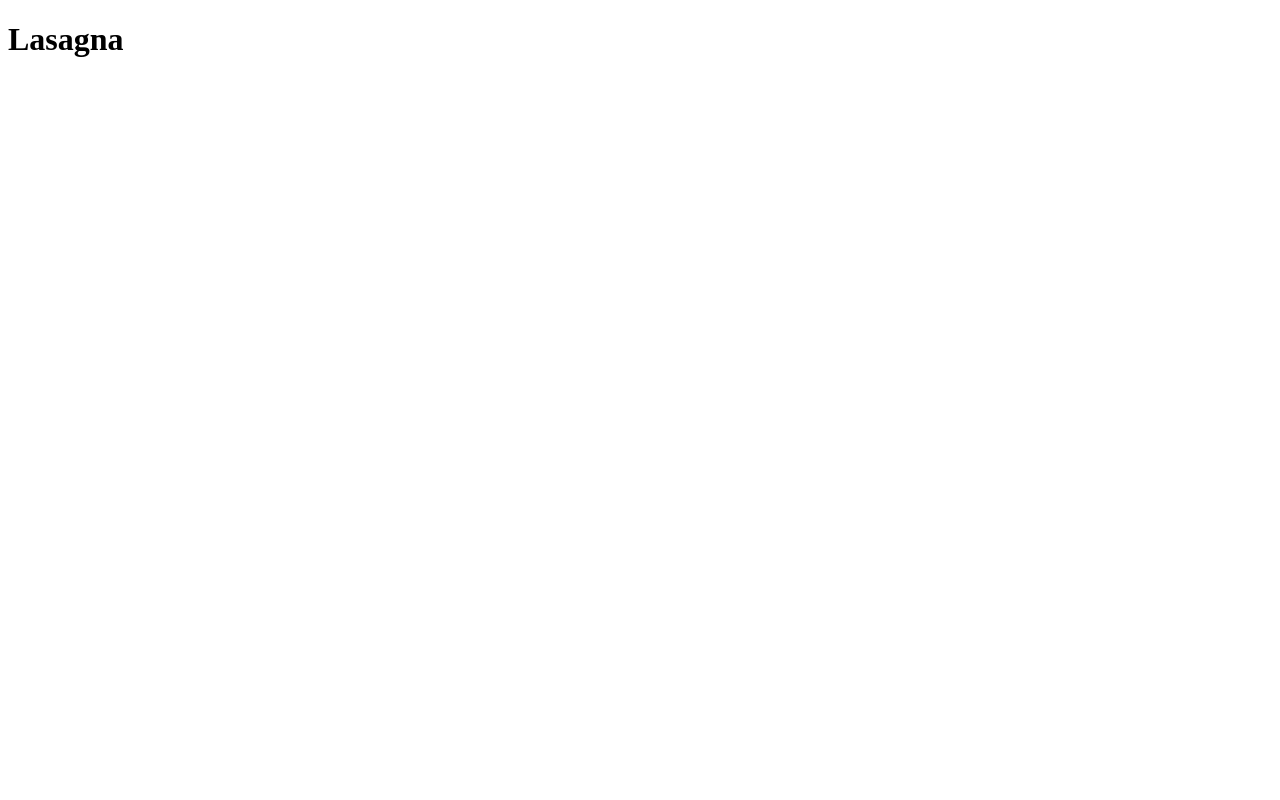
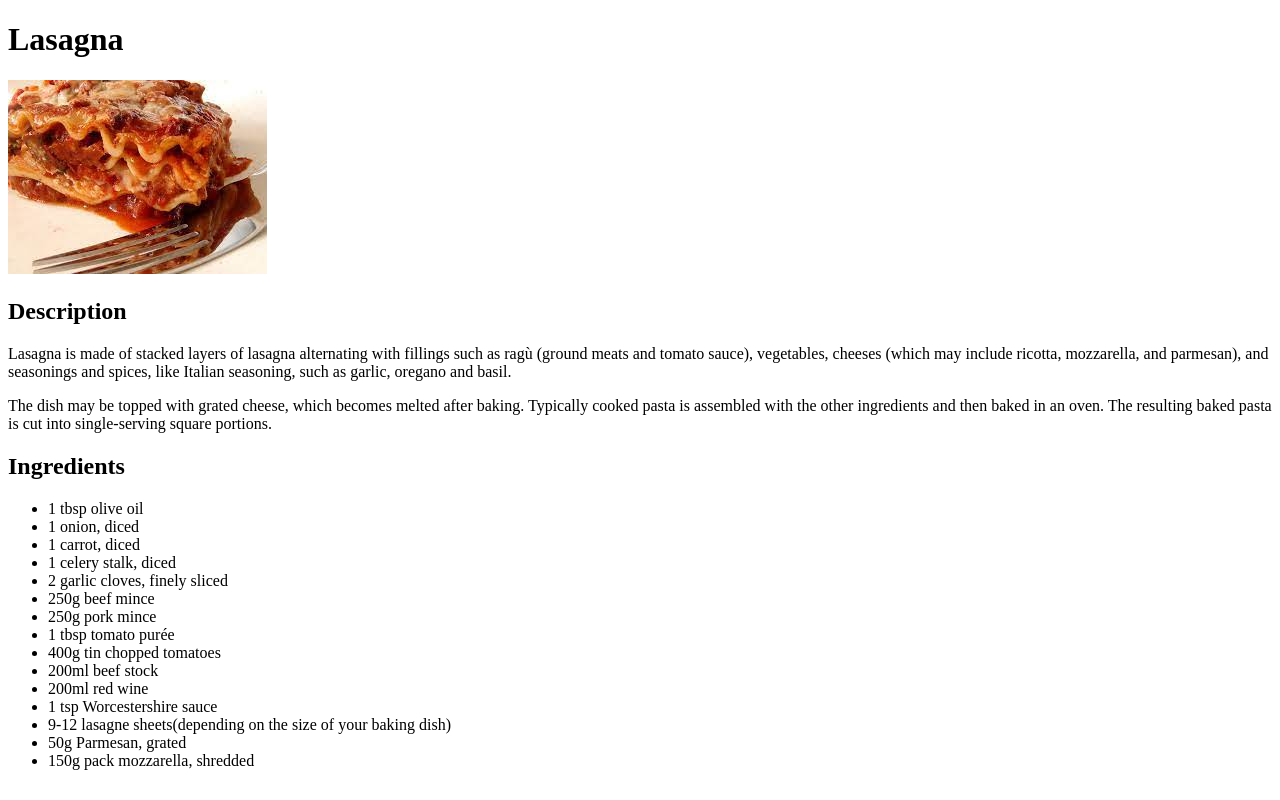
Before and after one commit to a14main/odin-recipes, a plain HTML site: page recipes/lasagna.html in a window 1280 px wide. Drawn offline with Linux system fonts and the light colour scheme.

Commit message:
Add lasagna image and ingredients list

```diff
--- a/recipes/lasagna.html
+++ b/recipes/lasagna.html
@@ -6,5 +6,32 @@
     </head>
     <body>
         <h1>Lasagna</h1>
+        <img src="lasagna.jpeg" alt="Lasagna consists of a tomato sauce between multiple layers of flat pasta sheets and topped with cheese." />
+        <h2>Description</h2>
+        <p>
+            Lasagna is made of stacked layers of lasagna alternating with fillings such as ragù (ground meats and tomato sauce), vegetables, cheeses (which may include ricotta, mozzarella, and parmesan), and seasonings and spices, like Italian seasoning, such as garlic, oregano and basil.
+        </p>
+        <p>
+            The dish may be topped with grated cheese, which becomes melted after baking. Typically cooked pasta is assembled with the other ingredients and then baked in an oven. The resulting baked pasta is cut into single-serving square portions.
+        </p>
+        <h2>Ingredients</h2>
+        <ul>
+            <li>1 tbsp olive oil</li>
+            <li>1 onion, diced</li>
+            <li>1 carrot, diced</li>
+            <li>1 celery stalk, diced</li>
+            <li>2 garlic cloves, finely sliced</li>
+            <li>250g beef mince</li>
+            <li>250g pork mince</li>
+            <li>1 tbsp tomato purée</li>
+            <li>400g tin chopped tomatoes</li>
+            <li>200ml beef stock</li>
+            <li>200ml red wine</li>
+            <li>1 tsp Worcestershire sauce</li>
+            <li>9-12 lasagne sheets(depending on the size of your baking dish)</li>
+            <li>50g Parmesan, grated</li>
+            <li>150g pack mozzarella, shredded</li>
+        </ul>
+
     </body>
 </html>
```
Also changed, not shown: recipes/lasagna.jpeg (added).
